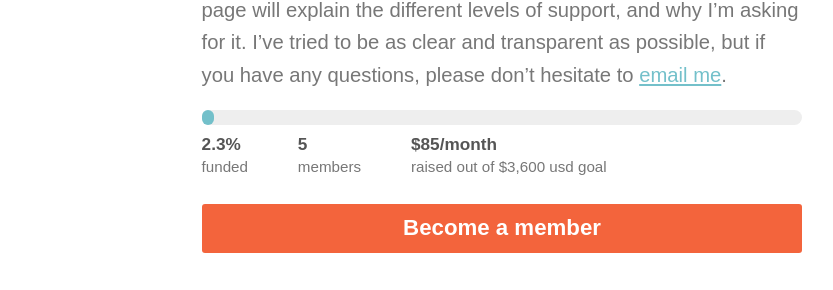
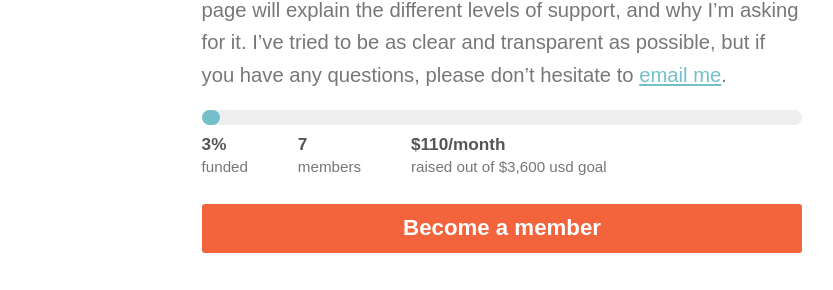
Before and after one commit to xavibenjamin/ttimsmith.com, a Jekyll site: the page built from membership.md, in a window 1280 px wide and 900 px high. Shown: the part 270-560 px from the top of the window, without its empty margins (138-971 px from the left). Built offline with Jekyll 4.4.1, drawn with Linux system fonts in a browser that asks for light colours; nearby versions of some CDN libraries; a script that is not in the unit is left out.

Commit message:
Updating Membership Numbers

```diff
--- a/_includes/progress-bar.html
+++ b/_includes/progress-bar.html
@@ -1,11 +1,11 @@
 <div class="funding">
   <div class="progress">
-    <span class="meter" style="width: 2%"></span>
+    <span class="meter" style="width: 3%"></span>
   </div><!-- /.progress radius -->
 
   <ul class="funding-info">
-    <li><strong>2.3%</strong><small>funded</small></li>
-    <li><strong>5</strong><small>members</small></li>
-    <li><strong>$85/month</strong><small>raised out of $3,600 <span class="currency">usd</span> goal</small></li>
+    <li><strong>3%</strong><small>funded</small></li>
+    <li><strong>7</strong><small>members</small></li>
+    <li><strong>$110/month</strong><small>raised out of $3,600 <span class="currency">usd</span> goal</small></li>
   </ul><!-- /.funding-info -->
 </div><!-- /.funding -->
```
Also changed, not shown: 1 other file.
